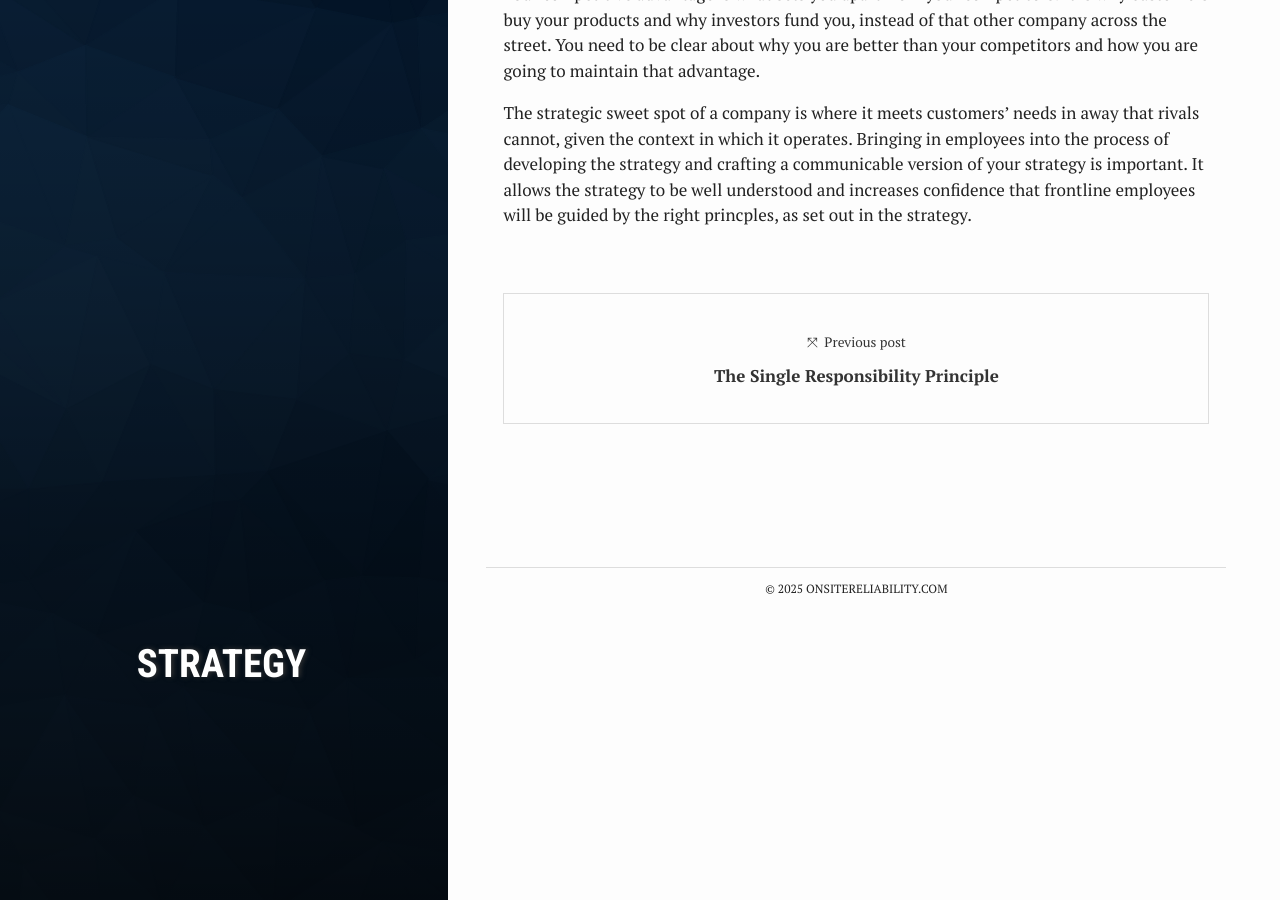
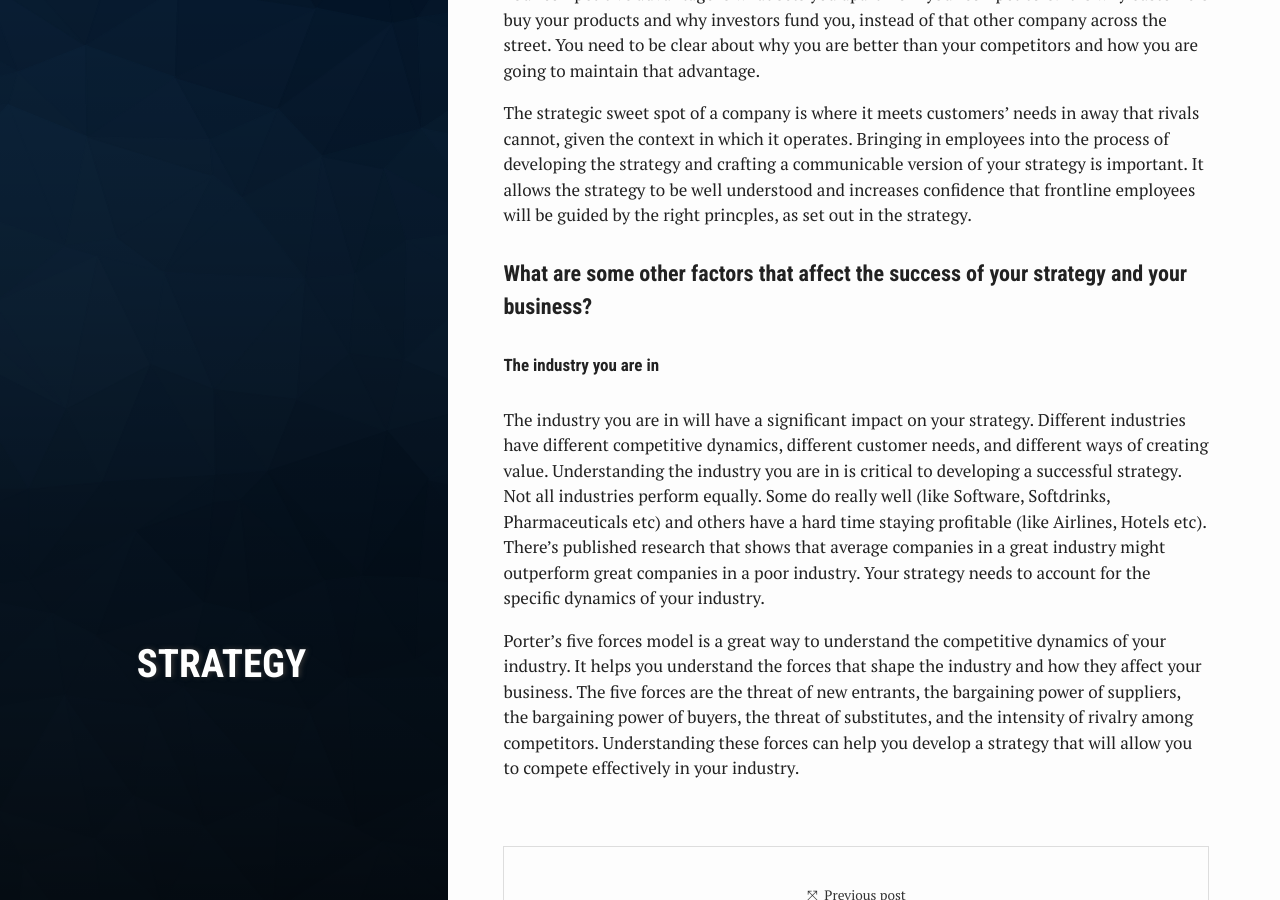
Before and after one commit to qapage/qapage.github.io, a Jekyll site: the page built from _posts/2025-03-10-What-is-Strategy.md, in a window 1280 px wide and 900 px high, scrolled down 1201 px. Built offline with Jekyll 4.4.1, drawn with Linux system fonts in a browser that asks for light colours.

Commit message:
Added more content to the strategy blog

```diff
--- a/_posts/2025-03-10-What-is-Strategy.md
+++ b/_posts/2025-03-10-What-is-Strategy.md
@@ -22,3 +22,10 @@ You need to define the scope in which you expect to operate. Too broad a domain,
 Your competitive advantage is what sets you apart from your competitors. It is why customers buy your products and why investors fund you, instead of that other company across the street. You need to be clear about why you are better than your competitors and how you are going to maintain that advantage.
 
 The strategic sweet spot of a company is where it meets customers' needs in away that rivals cannot, given the context in which it operates. Bringing in employees into the process of developing the strategy and crafting a communicable version of your strategy is important. It allows the strategy to be well understood and increases confidence that frontline employees will be guided by the right princples, as set out in the strategy.
+
+#### What are some other factors that affect the success of your strategy and your business?
+
+##### The industry you are in
+The industry you are in will have a significant impact on your strategy. Different industries have different competitive dynamics, different customer needs, and different ways of creating value. Understanding the industry you are in is critical to developing a successful strategy. Not all industries perform equally. Some do really well (like Software, Softdrinks, Pharmaceuticals etc) and others have a hard time staying profitable (like Airlines, Hotels etc). There's published research that shows that average companies in a great industry might outperform great companies in a poor industry. Your strategy needs to account for the specific dynamics of your industry.
+
+Porter's five forces model is a great way to understand the competitive dynamics of your industry. It helps you understand the forces that shape the industry and how they affect your business. The five forces are the threat of new entrants, the bargaining power of suppliers, the bargaining power of buyers, the threat of substitutes, and the intensity of rivalry among competitors. Understanding these forces can help you develop a strategy that will allow you to compete effectively in your industry.
```
